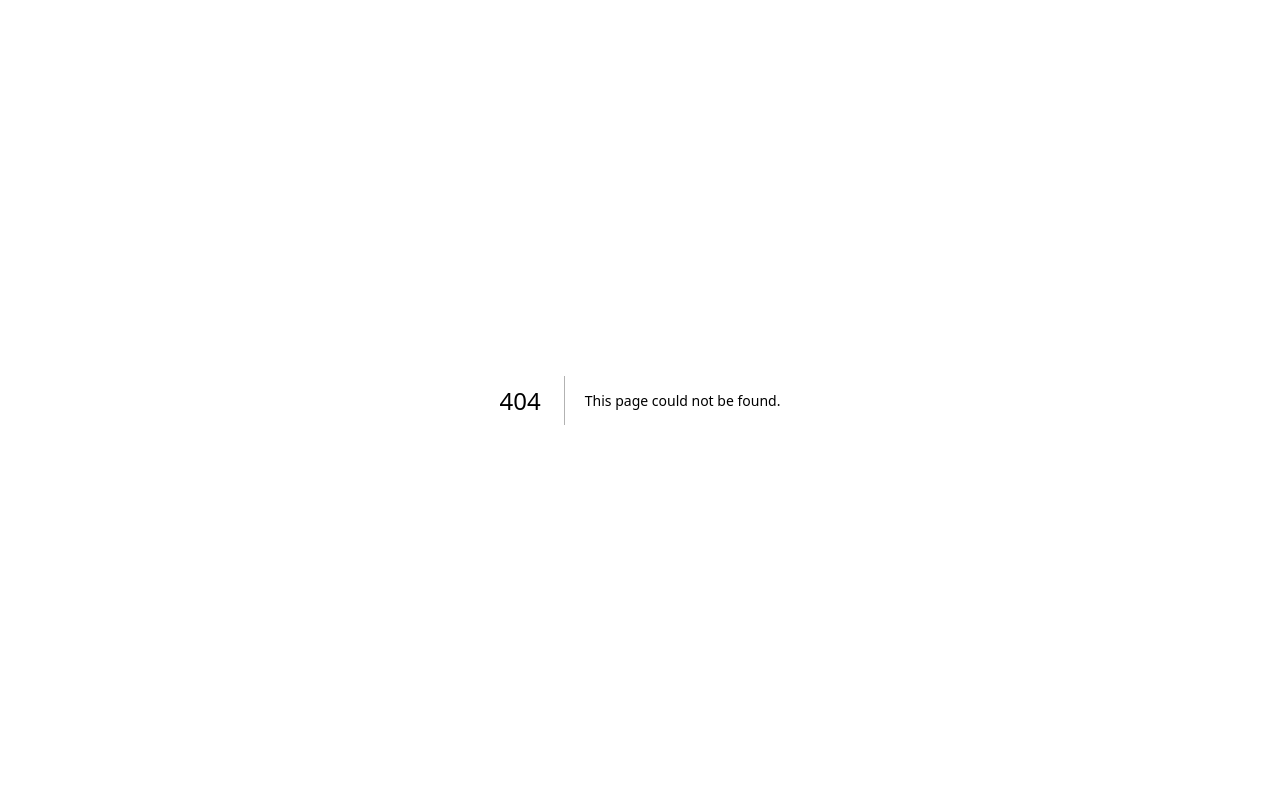
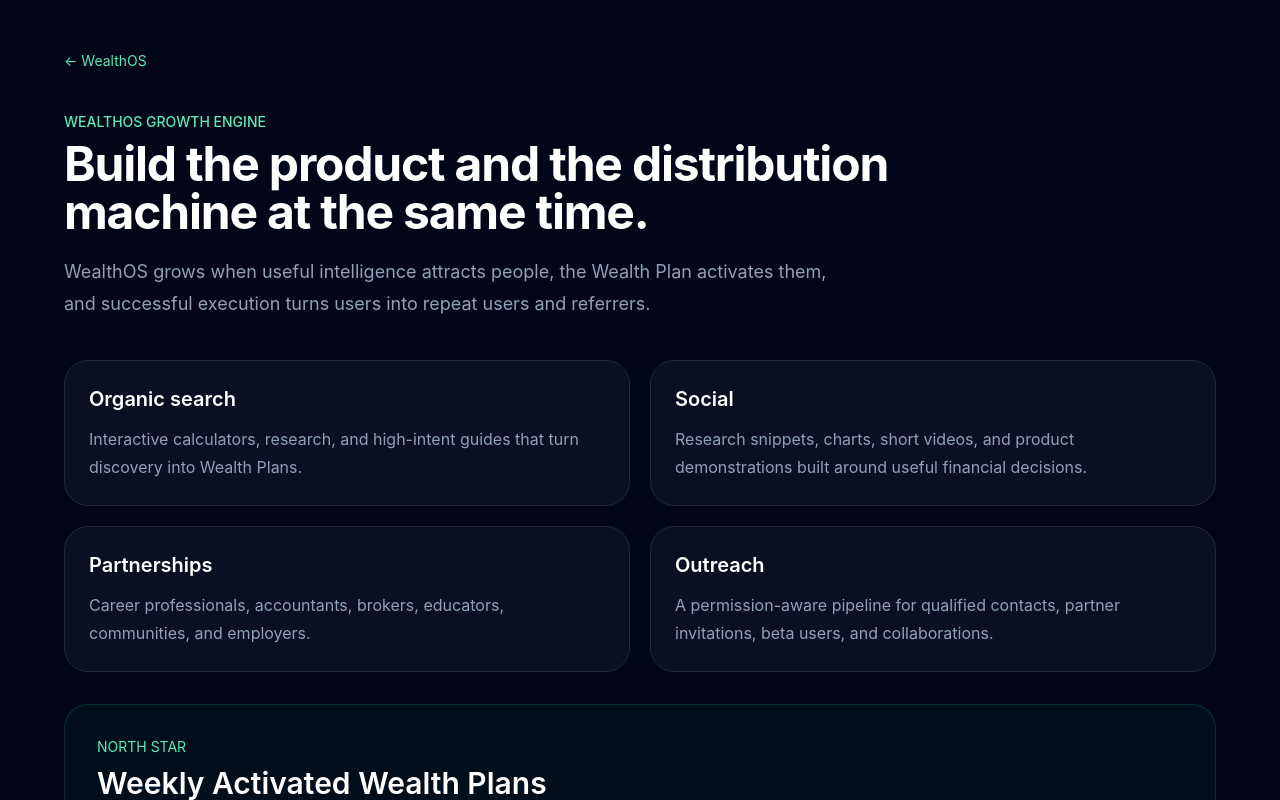
Before and after one commit to GriffinInfinity/Business3, a Next.js app: page /growth in a window 1280 px wide. Before the commit this address had no page. Shown: the top 800 px of the page. Built offline with nearby package versions, Linux system fonts and the light colour scheme.

Commit message:
feat: add WealthOS growth hub

```diff
--- /dev/null
+++ b/src/app/growth/page.tsx
@@ -0,0 +1,19 @@
+import Link from 'next/link';
+
+const channels = [
+  ['Organic search', 'Interactive calculators, research, and high-intent guides that turn discovery into Wealth Plans.'],
+  ['Social', 'Research snippets, charts, short videos, and product demonstrations built around useful financial decisions.'],
+  ['Partnerships', 'Career professionals, accountants, brokers, educators, communities, and employers.'],
+  ['Outreach', 'A permission-aware pipeline for qualified contacts, partner invitations, beta users, and collaborations.'],
+];
+
+export default function GrowthPage() {
+  return <main className="min-h-screen bg-slate-950 px-6 py-12 text-white"><div className="mx-auto max-w-6xl">
+    <Link href="/" className="text-sm text-emerald-300">← WealthOS</Link>
+    <p className="mt-10 text-sm font-medium text-emerald-300">WEALTHOS GROWTH ENGINE</p>
+    <h1 className="mt-2 max-w-4xl text-5xl font-bold tracking-tight">Build the product and the distribution machine at the same time.</h1>
+    <p className="mt-5 max-w-3xl text-lg leading-8 text-slate-400">WealthOS grows when useful intelligence attracts people, the Wealth Plan activates them, and successful execution turns users into repeat users and referrers.</p>
+    <div className="mt-10 grid gap-5 md:grid-cols-2">{channels.map(([title, detail]) => <article key={title} className="rounded-3xl border border-slate-800 bg-slate-900/60 p-6"><h2 className="text-xl font-semibold">{title}</h2><p className="mt-3 leading-7 text-slate-400">{detail}</p></article>)}</div>
+    <section className="mt-8 rounded-3xl border border-emerald-500/20 bg-emerald-500/5 p-8"><p className="text-sm text-emerald-300">NORTH STAR</p><h2 className="mt-2 text-3xl font-semibold">Weekly Activated Wealth Plans</h2><p className="mt-3 max-w-2xl leading-7 text-slate-300">A visitor becomes valuable when they complete a plan and activate a real next action. That is the behavior we should optimize before chasing vanity traffic.</p><div className="mt-6 flex flex-wrap gap-3"><Link href="/plan" className="rounded-xl bg-emerald-400 px-5 py-3 font-semibold text-slate-950">Build a Wealth Plan</Link><Link href="/dashboard" className="rounded-xl border border-slate-700 px-5 py-3 font-semibold">Open dashboard</Link></div></section>
+  </div></main>;
+}
```
